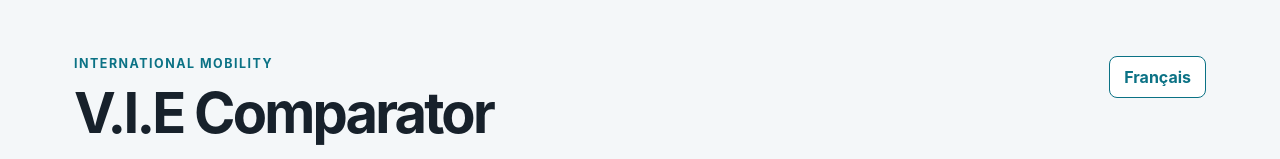
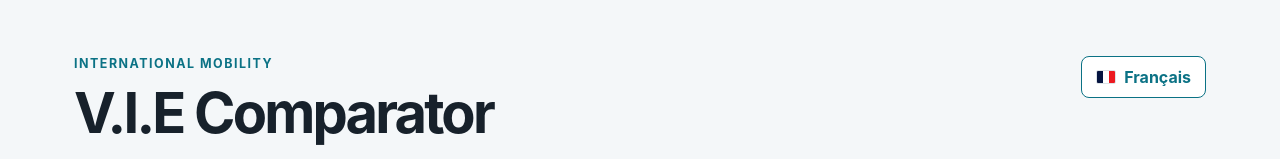
Before and after one commit to AbdourahmaneGadio/v.i.e_comparator, a React (Vite) app: page / in a window 1280 px wide. Shown: the top 159 px of the page. Built offline with nearby package versions, Linux system fonts and the light colour scheme.

Commit message:
feat: add flags to language selector

```diff
--- a/src/App.tsx
+++ b/src/App.tsx
@@ -439,6 +439,12 @@ function App() {
             aria-label={translation.switchLanguage}
             onClick={() => setLanguage(language === "en" ? "fr" : "en")}
           >
+            <img
+              className="language-flag"
+              src={`${import.meta.env.BASE_URL}flags/${language === "en" ? "fr" : "gb"}.svg`}
+              alt=""
+              aria-hidden="true"
+            />
             {translation.switchLanguage}
           </button>
         </div>
--- a/src/index.css
+++ b/src/index.css
@@ -17,7 +17,8 @@ body { margin: 0; }
 h1, h2 { margin: 0; }
 h1 { font-size: clamp(2rem, 5vw, 3.5rem); letter-spacing: -0.05em; }
 .intro { margin: 12px 0 0; color: #64727e; font-size: 1.05rem; }
-.language-toggle { flex: 0 0 auto; padding: 10px 14px; color: #0b7285; font: inherit; font-weight: 700; background: #fff; border: 1px solid #0b7285; border-radius: 8px; cursor: pointer; }
+.language-toggle { display: inline-flex; flex: 0 0 auto; align-items: center; gap: 8px; padding: 10px 14px; color: #0b7285; font: inherit; font-weight: 700; background: #fff; border: 1px solid #0b7285; border-radius: 8px; cursor: pointer; }
+.language-flag { width: 20px; height: 14px; object-fit: cover; border: 1px solid #dce3e7; border-radius: 2px; }
 .language-toggle:hover { color: #fff; background: #0b7285; }
 
 .filters { display: flex; flex-wrap: nowrap; align-items: end; gap: 16px; overflow-x: auto; padding: 20px; background: #fff; border: 1px solid #e2e8ec; border-radius: 16px; box-shadow: 0 8px 24px rgb(23 33 43 / 5%); }
```
Also changed, not shown: 1 other file (tests, documents, lock files or other folders).
